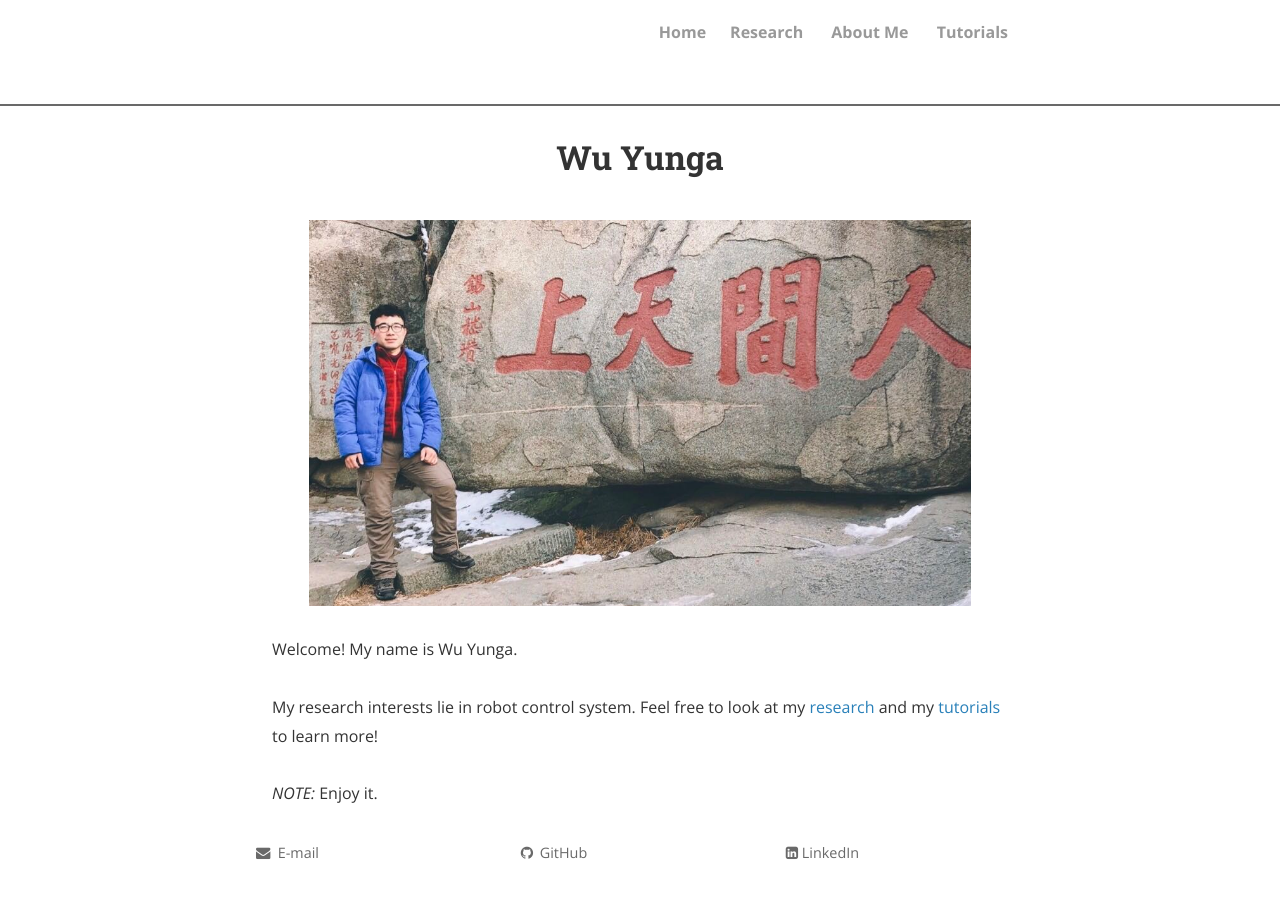
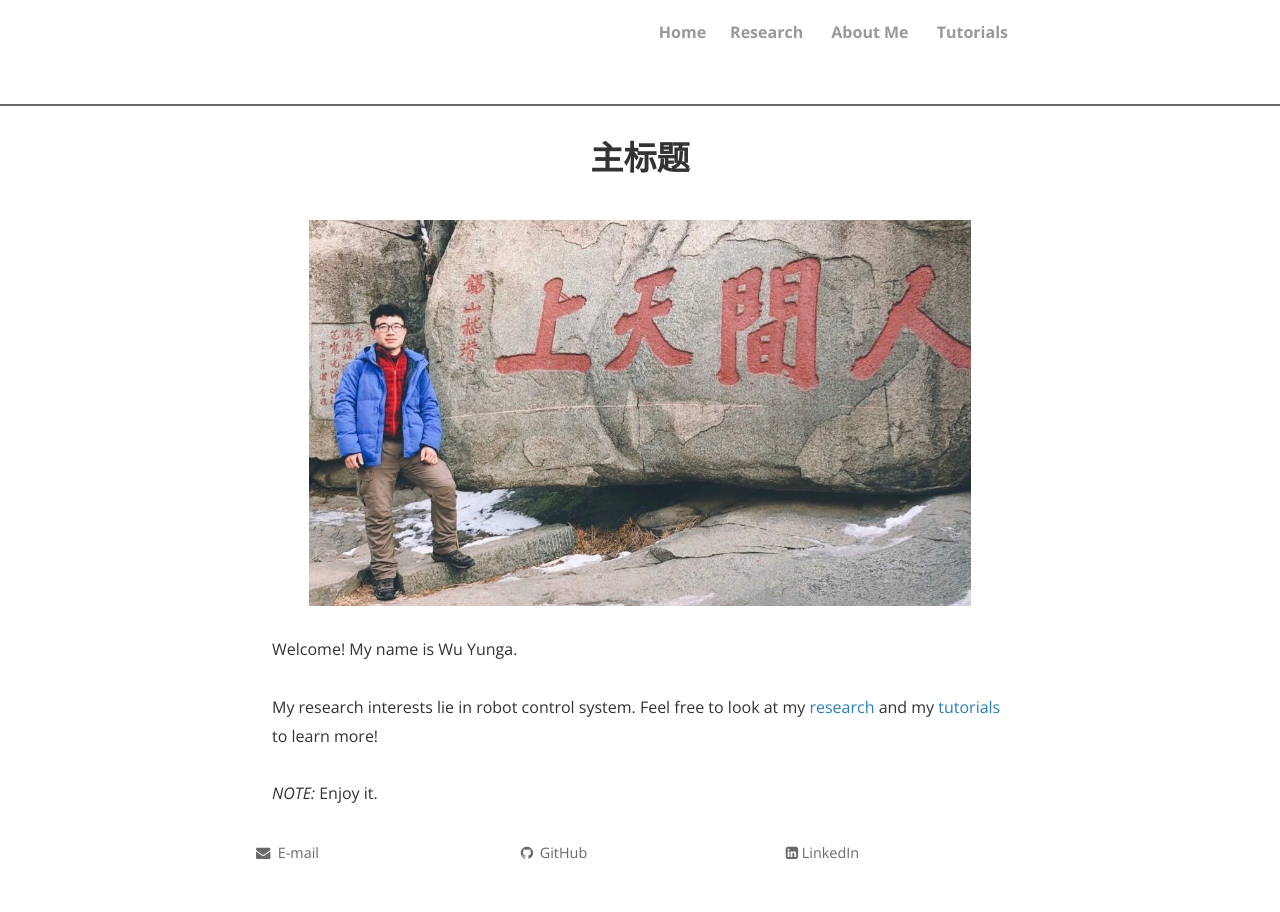
Before and after one commit to Yunga-Wu/Yunga-Wu.github.io, a Jekyll site: the page built from index.html, in a window 1280 px wide. Built offline with Jekyll 4.4.1, drawn with Linux system fonts in a browser that asks for light colours; nearby versions of some CDN libraries; the list of posts is cut into pages by our own code; comment, search, counter and statistics services are not loaded; a style sheet for code colours, icons or effects is not loaded.

Commit message:
Update index.html

```diff
--- a/index.html
+++ b/index.html
@@ -1,6 +1,6 @@
 ---
 layout: page
-title: Wu Yunga
+title: 主标题
 ---
 <div class="home">
   <script async src="https://www.googletagmanager.com/gtag/js?id=UA-108085250-1"></script>
```
